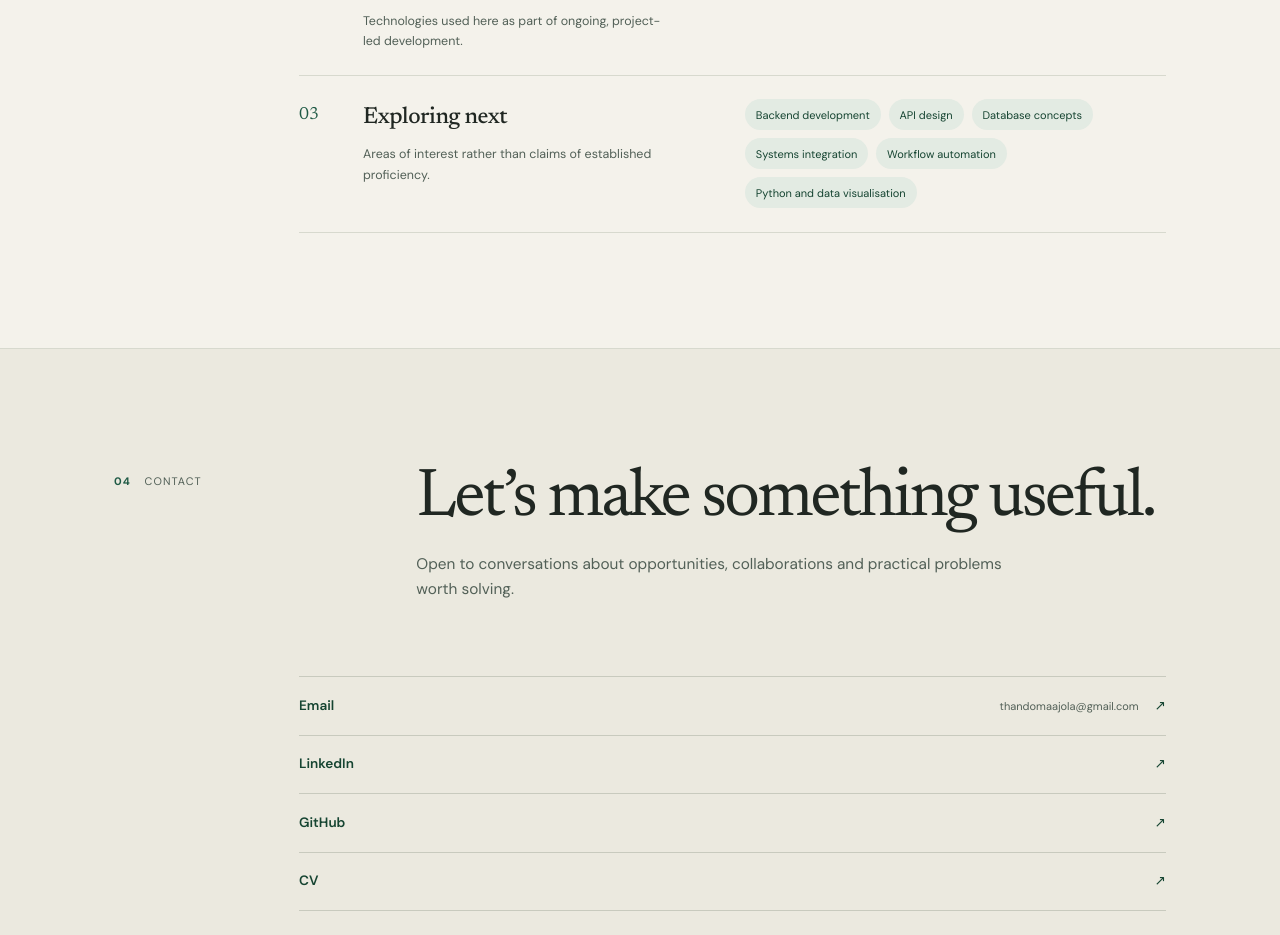
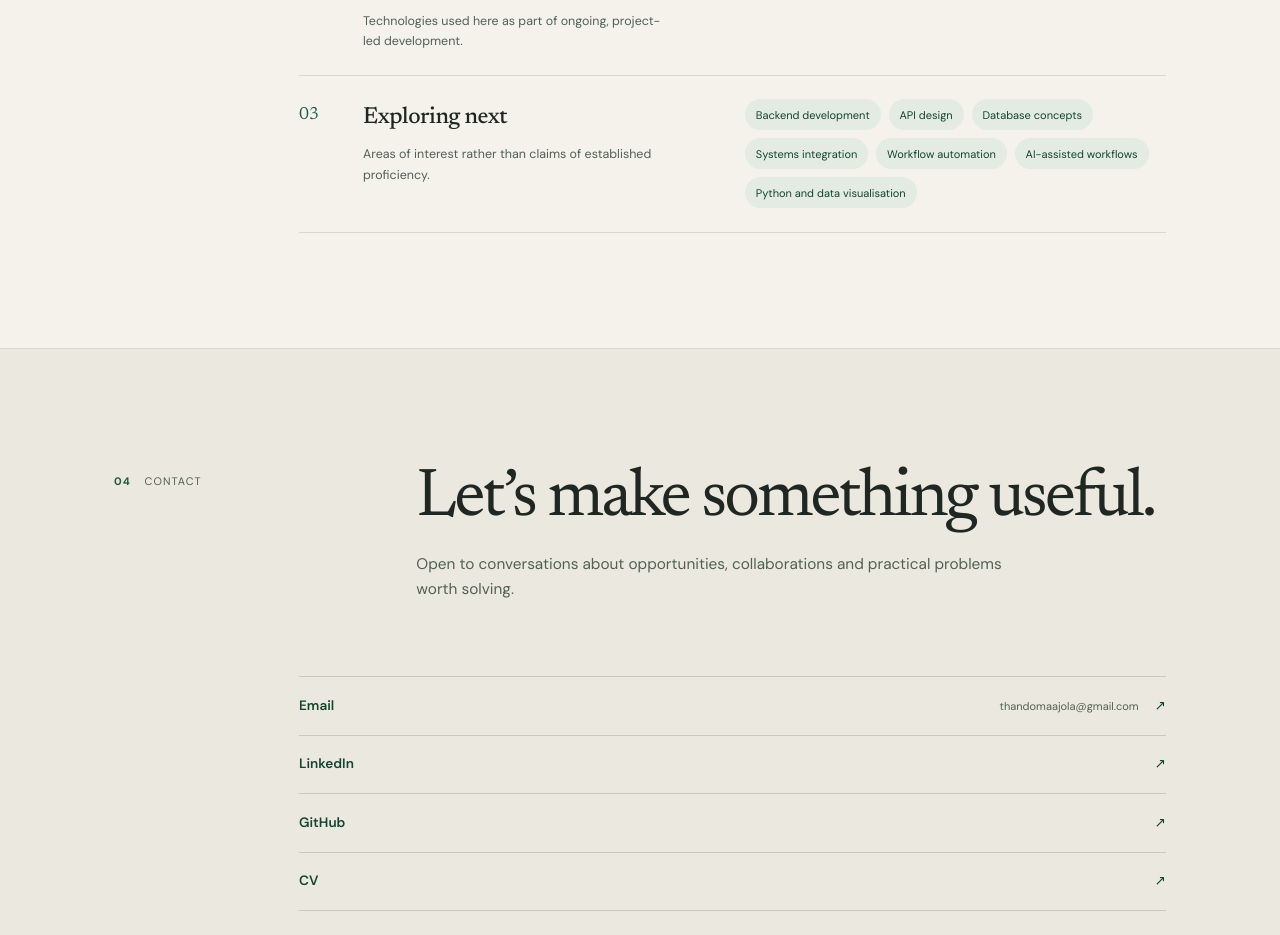
Before and after one commit to Thando-init/thandofolio, a React (Vite) app in the folder frontend/: page / in a window 1280 px wide. Shown: the part 4360-5295 px from the top of the page. Built offline with nearby package versions, Linux system fonts and the light colour scheme.

Commit message:
feat(portfolio): label AI workflows as an exploration area

```diff
--- a/frontend/src/data/technicalFocus.ts
+++ b/frontend/src/data/technicalFocus.ts
@@ -12,6 +12,6 @@ export const technicalFocus = [
   {
     label: 'Exploring next',
     description: 'Areas of interest rather than claims of established proficiency.',
-    items: ['Backend development', 'API design', 'Database concepts', 'Systems integration', 'Workflow automation', 'Python and data visualisation'],
+    items: ['Backend development', 'API design', 'Database concepts', 'Systems integration', 'Workflow automation', 'AI-assisted workflows', 'Python and data visualisation'],
   },
 ];
```
